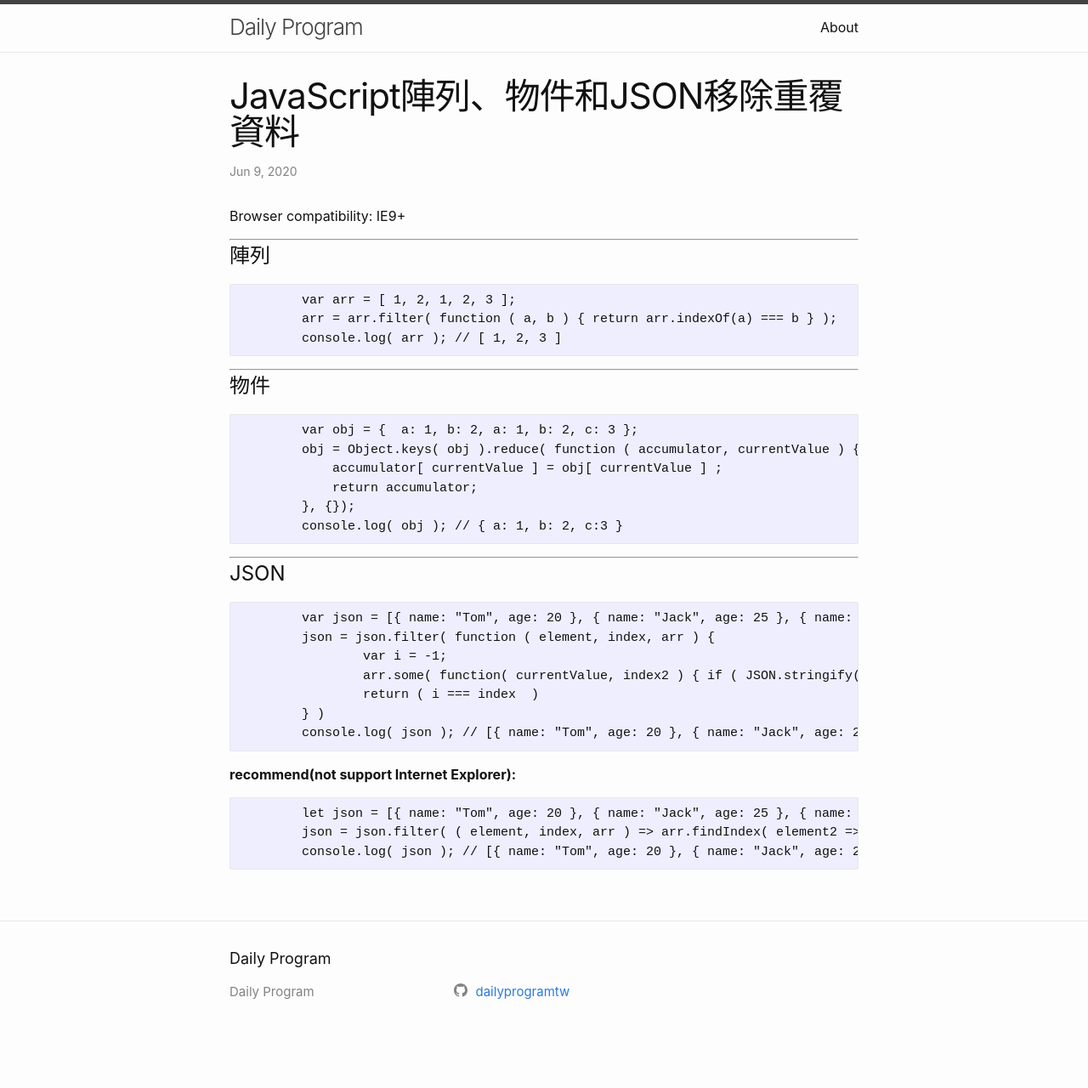
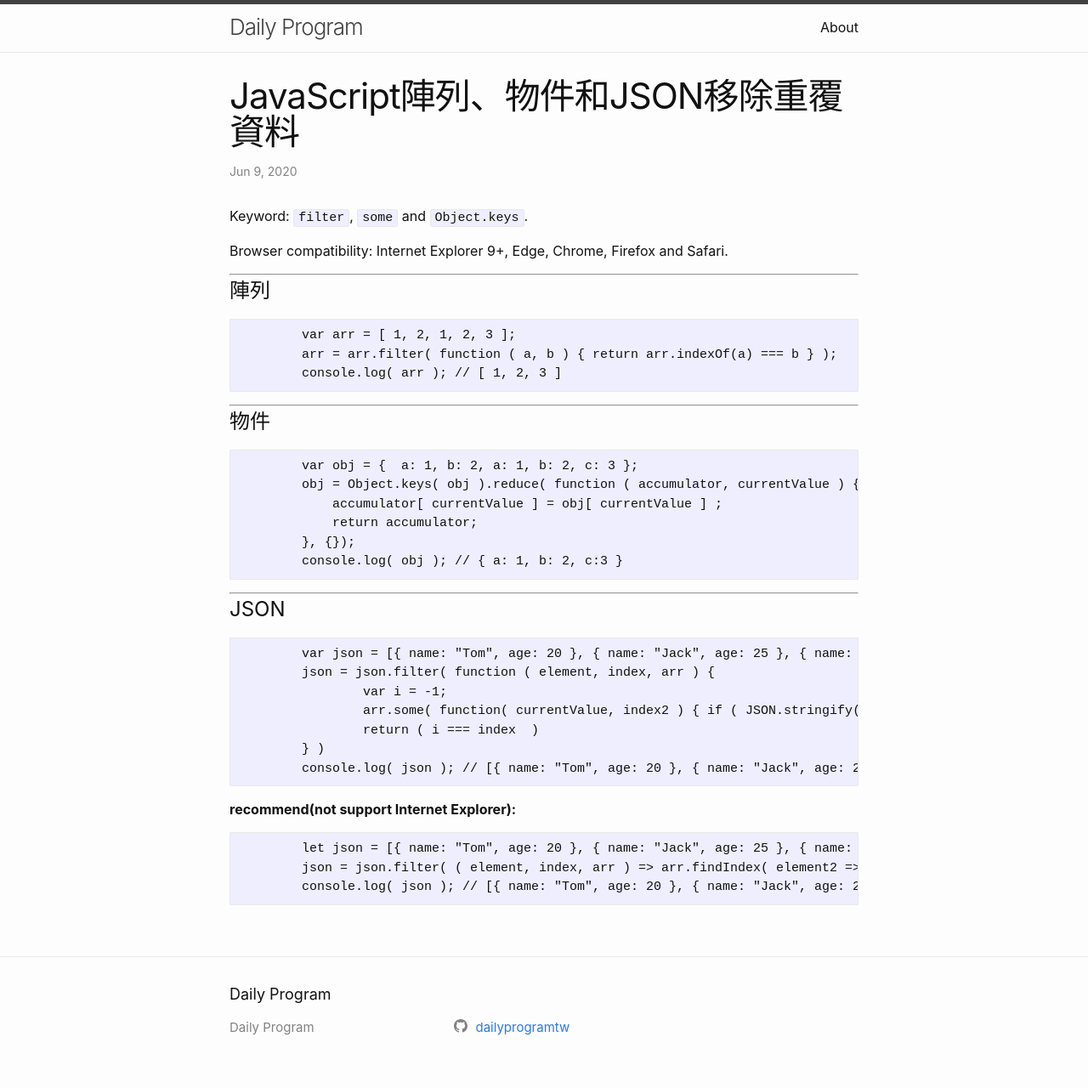
Before and after one commit to dailyprogramtw/dailyprogramtw.github.io, a Jekyll site: the page built from _posts/2020-06-10-javascript-remove-duplicates.md, in a window 1280 px wide. Shown: the whole page at 85% size. Built offline with Jekyll 4.4.1, drawn with Linux system fonts in a browser that asks for light colours; before the commit the page ends 1239 px from its top, so only the background shows below that.

Commit message:
docs: updated keyword

```diff
--- a/_posts/2020-06-10-javascript-remove-duplicates.md
+++ b/_posts/2020-06-10-javascript-remove-duplicates.md
@@ -5,7 +5,9 @@ date:   2020-06-10 00:00:00 +0800
 categories: javascript
 ---
 
-Browser compatibility: IE9+
+Keyword: `filter`, `some` and `Object.keys`.
+
+Browser compatibility: Internet Explorer 9+, Edge, Chrome, Firefox and Safari.
 
 ---
 
```
Also changed, not shown: _posts/2020-06-09-javascript-sort-order.md (+3 -1 lines).
